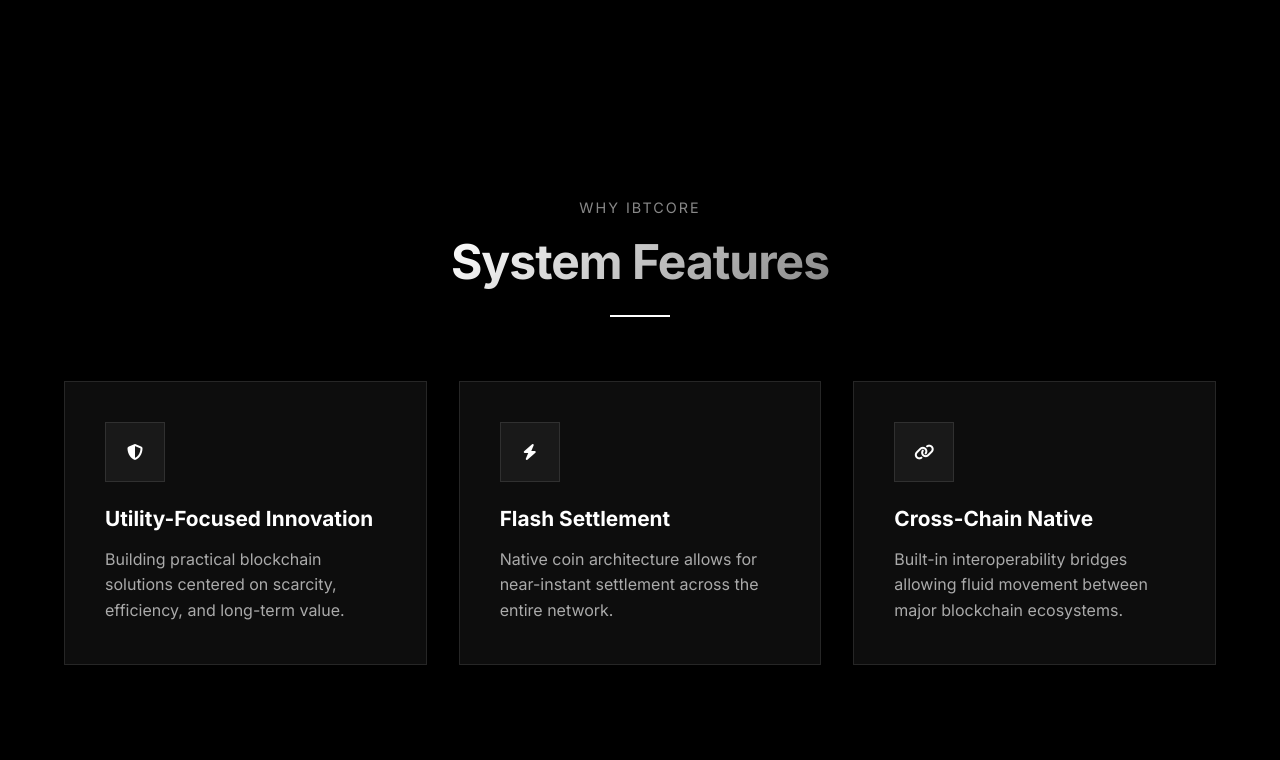
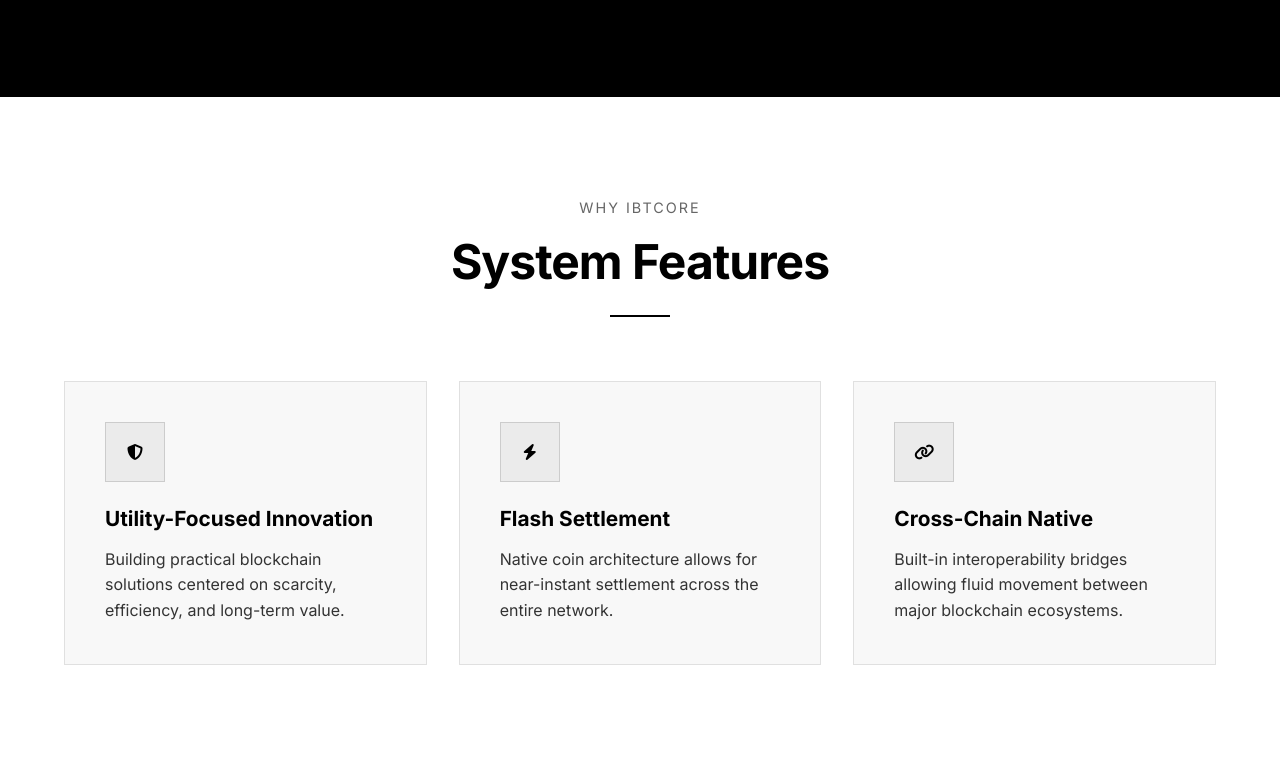
Before and after one commit to surajdatir/iBTCore, a plain HTML site: page index.html in a window 1280 px wide. Shown: the part 1420-2180 px from the top of the page. Drawn offline with Linux system fonts and the light colour scheme.

Commit message:
Update index.html

```diff
--- a/index.html
+++ b/index.html
@@ -1135,33 +1135,59 @@
     </section>
 
     <!-- Features Section -->
-    <section id="features" class="section">
+<section id="features" class="section" style="background: #ffffff; color: #000000;">
     <div class="section-header fade-in">
-            <div class="section-label">Why iBTCore</div>
-            <h2 class="section-title"> <span class="gradient-text">System Features</h2>
-            <div class="section-divider"></div>
+        <div class="section-label" style="color: #666666;">Why iBTCore</div>
+        <h2 class="section-title" style="color: #000000;">System Features</h2>
+        <div class="section-divider" style="background: #000000;"></div>
     </div>
     <div class="features-grid">
-            <div class="feature-card fade-in">
-                <div class="feature-icon">
-                    <i class="fas fa-shield-alt"></i>
-                </div>
-                <h3>Utility-Focused Innovation</h3>
-                <p>Building practical blockchain solutions centered on scarcity, efficiency, and long-term value.</p>
-            </div>
-            <div class="feature-card fade-in">
-                <div class="feature-icon">
-                    <i class="fas fa-bolt"></i>
-                </div>
-                <h3>Flash Settlement</h3>
-                <p>Native coin architecture allows for near-instant settlement across the entire network.</p>
-            </div>
-            <div class="feature-card fade-in">
-                <div class="feature-icon">
-                    <i class="fas fa-link"></i>
-                </div>
-                <h3>Cross-Chain Native</h3>
-                <p>Built-in interoperability bridges allowing fluid movement between major blockchain ecosystems.</p>
+        <!-- Utility-Focused Innovation Box -->
+        <div class="feature-card fade-in" style="
+            background: #f8f8f8;
+            color: #000000;
+            border: 1px solid #e0e0e0;
+        ">
+            <div class="feature-icon" style="
+                background: rgba(0, 0, 0, 0.05);
+                border: 1px solid #cccccc;
+            ">
+                <i class="fas fa-shield-alt" style="color: #000000;"></i>
+            </div>
+            <h3 style="color: #000000;">Utility-Focused Innovation</h3>
+            <p style="color: #333333;">Building practical blockchain solutions centered on scarcity, efficiency, and long-term value.</p>
+        </div>
+
+        <!-- Flash Settlement Box -->
+        <div class="feature-card fade-in" style="
+            background: #f8f8f8;
+            color: #000000;
+            border: 1px solid #e0e0e0;
+        ">
+            <div class="feature-icon" style="
+                background: rgba(0, 0, 0, 0.05);
+                border: 1px solid #cccccc;
+            ">
+                <i class="fas fa-bolt" style="color: #000000;"></i>
+            </div>
+            <h3 style="color: #000000;">Flash Settlement</h3>
+            <p style="color: #333333;">Native coin architecture allows for near-instant settlement across the entire network.</p>
+        </div>
+
+        <!-- Cross-Chain Native Box -->
+        <div class="feature-card fade-in" style="
+            background: #f8f8f8;
+            color: #000000;
+            border: 1px solid #e0e0e0;
+        ">
+            <div class="feature-icon" style="
+                background: rgba(0, 0, 0, 0.05);
+                border: 1px solid #cccccc;
+            ">
+                <i class="fas fa-link" style="color: #000000;"></i>
+            </div>
+            <h3 style="color: #000000;">Cross-Chain Native</h3>
+            <p style="color: #333333;">Built-in interoperability bridges allowing fluid movement between major blockchain ecosystems.</p>
         </div>
     </div>
 </section>
```
Lines whose indentation alone changed are shown as unchanged.
